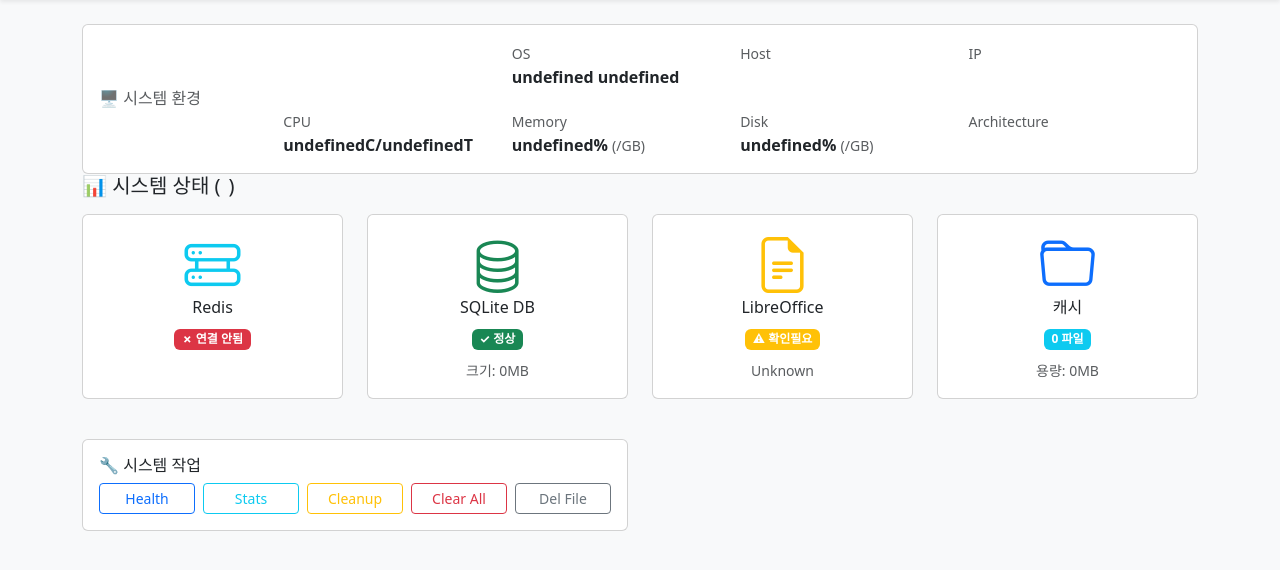
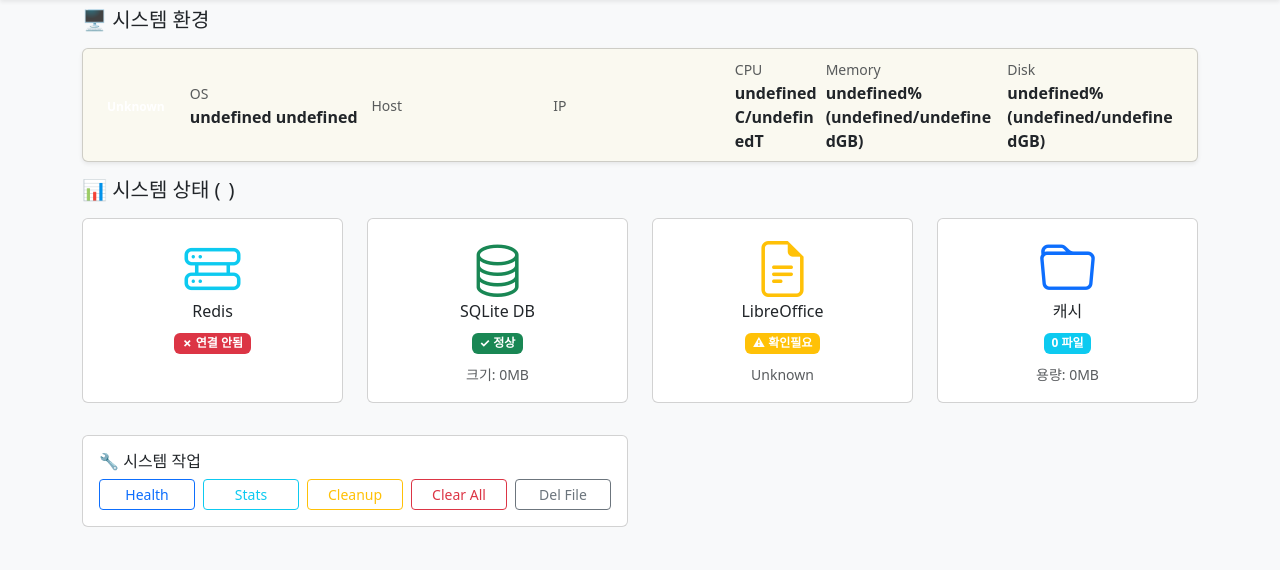
Before and after one commit to KimDoYoung/a-view, a Python web app: template app/templates/index.html in a window 1280 px wide. Shown: the part 50-620 px from the top of the page. Run offline with Jinja, Linux system fonts and the light colour scheme; the template is opened without the code that fills it, so the values that code supplies are empty.

Commit message:
fix: 시스템 상태 대시보드 레이아웃 수정 및 환경 정보 표시 개선

```diff
--- a/app/templates/index.html
+++ b/app/templates/index.html
@@ -68,23 +68,19 @@
         </div>
     </nav>
 
-    <div class="container mt-4" x-data="app()">
+    <div class="container mt-2" x-data="app()">
         <!-- 시스템 상태 대시보드 -->
-        <div class="row mb-4">
-
+        <div class="row mb-3">
             <!-- 시스템 환경 정보 -->
             <div class="col-12">
-                <div class="card">
-                    <div class="card-body py-3">
-                        <div class="row align-items-center">
-                            <div class="col-md-2">
-                                <h6 class="mb-0 text-muted">🖥️ 시스템 환경</h6>
+                <h5 class="mb-3">🖥️ 시스템 환경</h5>
             </div>
-                            <div class="col-md-10">
-                                <div class="row g-3">
-                                    <div class="col-md-3">
-                                        <div class="d-flex align-items-center">
-                                            <span class="badge env-badge me-2"
+            <div class="col-12 mb-3">
+                <div class="card shadow-sm" style="background-color: #faf9f0;">
+                    <div class="card-body py-2">
+                        <div class="row g-2 align-items-center">
+                            <div class="col-md-1">
+                                <span class="badge env-badge"
                                     x-bind:class="{
                                         'bg-success': systemStatus.systemInfo?.environment === 'local' || systemStatus.systemInfo?.environment === 'windows_local',
                                         'bg-info': systemStatus.systemInfo?.environment === 'docker',
@@ -92,26 +88,23 @@
                                     }"
                                     x-text="getEnvironmentText(systemStatus.systemInfo?.environment)"></span>
                             </div>
-                                    </div>
-                                    <div class="col-md-3">
+                            <div class="col-md-2">
                                 <small class="text-muted">OS</small><br>
                                 <span class="fw-bold" x-text="systemStatus.systemInfo?.basic?.os + ' ' + systemStatus.systemInfo?.basic?.os_version"></span>
                             </div>
-                                    <div class="col-md-3">
+                            <div class="col-md-2">
                                 <small class="text-muted">Host</small><br>
                                 <span class="fw-bold" x-text="systemStatus.systemInfo?.basic?.hostname"></span>
                             </div>
-                                    <div class="col-md-3">
+                            <div class="col-md-2">
                                 <small class="text-muted">IP</small><br>
                                 <span class="fw-bold" x-text="systemStatus.systemInfo?.network?.local_ip"></span>
                             </div>
-                                </div>
-                                <div class="row g-3 mt-1">
-                                    <div class="col-md-3">
+                            <div class="col-md-1">
                                 <small class="text-muted">CPU</small><br>
                                 <span class="fw-bold" x-text="systemStatus.systemInfo?.hardware?.cpu_cores + 'C/' + systemStatus.systemInfo?.hardware?.cpu_threads + 'T'"></span>
                             </div>
-                                    <div class="col-md-3">
+                            <div class="col-md-2">
                                 <small class="text-muted">Memory</small><br>
                                 <span class="fw-bold"
                                     x-bind:class="{
@@ -119,12 +112,9 @@
                                         'text-warning': systemStatus.systemInfo?.hardware?.memory_percent >= 50 && systemStatus.systemInfo?.hardware?.memory_percent < 80,
                                         'text-danger': systemStatus.systemInfo?.hardware?.memory_percent >= 80
                                     }"
-                                            x-text="systemStatus.systemInfo?.hardware?.memory_percent + '%'"></span>
-                                        <small class="text-muted">
-                                            (<span x-text="systemStatus.systemInfo?.hardware?.memory_available_gb"></span>/<span x-text="systemStatus.systemInfo?.hardware?.memory_total_gb"></span>GB)
-                                        </small>
+                                    x-text="systemStatus.systemInfo?.hardware?.memory_percent + '% (' + systemStatus.systemInfo?.hardware?.memory_available_gb + '/' + systemStatus.systemInfo?.hardware?.memory_total_gb + 'GB)'"></span>
                             </div>
-                                    <div class="col-md-3">
+                            <div class="col-md-2">
                                 <small class="text-muted">Disk</small><br>
                                 <span class="fw-bold"
                                     x-bind:class="{
@@ -132,16 +122,7 @@
                                         'text-warning': systemStatus.systemInfo?.hardware?.disk_percent >= 70 && systemStatus.systemInfo?.hardware?.disk_percent < 90,
                                         'text-danger': systemStatus.systemInfo?.hardware?.disk_percent >= 90
                                     }"
-                                            x-text="systemStatus.systemInfo?.hardware?.disk_percent + '%'"></span>
-                                        <small class="text-muted">
-                                            (<span x-text="systemStatus.systemInfo?.hardware?.disk_free_gb"></span>/<span x-text="systemStatus.systemInfo?.hardware?.disk_total_gb"></span>GB)
-                                        </small>
-                                    </div>
-                                    <div class="col-md-3">
-                                        <small class="text-muted">Architecture</small><br>
-                                        <span class="fw-bold" x-text="systemStatus.systemInfo?.basic?.architecture"></span>
-                                    </div>
-                                </div>
+                                    x-text="systemStatus.systemInfo?.hardware?.disk_percent + '% (' + systemStatus.systemInfo?.hardware?.disk_free_gb + '/' + systemStatus.systemInfo?.hardware?.disk_total_gb + 'GB)'"></span>
                             </div>
                         </div>
                     </div>
@@ -221,7 +202,7 @@
         </div>
 
         <!-- 통계 정보 -->
-        <div class="row mb-4" x-show="stats && Object.keys(stats).length > 0">
+        <div class="row mb-3" x-show="stats && Object.keys(stats).length > 0">
             <div class="col-12">
                 <h5 class="mb-3">📈 변환 통계 (최근 7일)</h5>
             </div>
```
Lines whose indentation alone changed are shown as unchanged.
